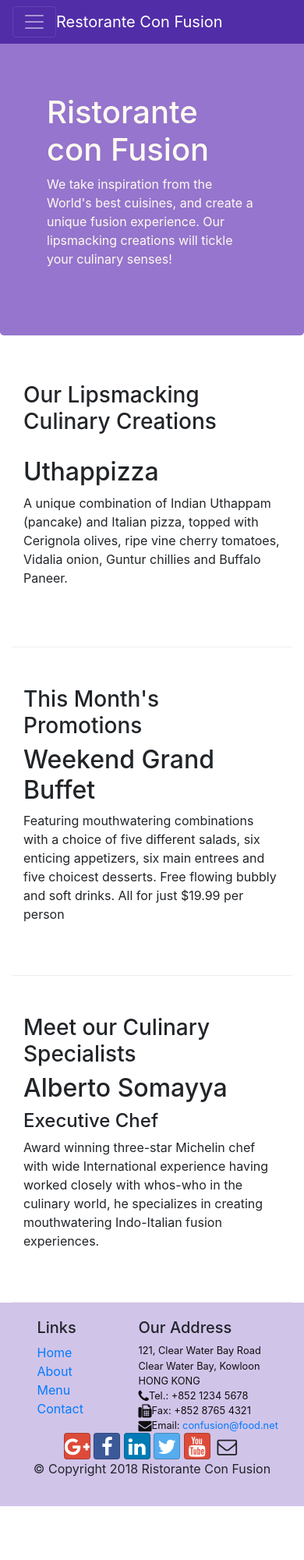
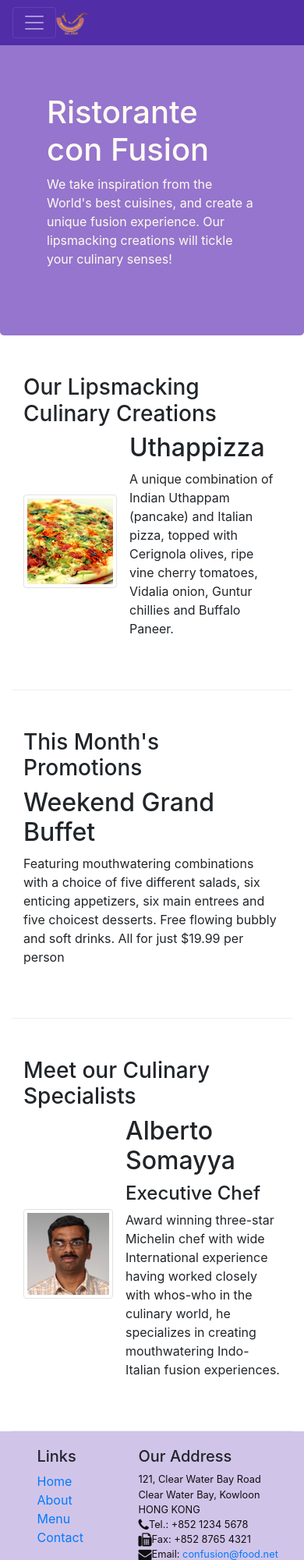
Before and after one commit to lauratsui/conFusion, a website: page index.html in a window 390 px wide. Shown: the top 2000 px of the page at 78% size. Before the commit the page ends 1931 px from the top, so only its background shows below. Drawn offline with nearby package versions, Linux system fonts and the light colour scheme.

Commit message:
images and media

```diff
--- a/index.html
+++ b/index.html
@@ -23,7 +23,7 @@
                     <span class ="navbar-toggler-icon"></span>
             </button>
 
-            <a class ="navbar-brand mr-auto" href="#">Restorante Con Fusion</a>
+            <a class ="navbar-brand mr-auto" href="#"><img src="img/logo.png" height="30" width="41"></a>
             <div class = "collapse navbar-collapse" id="Navbar">
                 <ul class = "navbar-nav mr-auto">
                     <li class ="nav-item active"><a class ="nav-link" href="#"><span class="fa fa-home fa-lg"></span>Home</a></li>
@@ -55,8 +55,13 @@
                 <h3>Our Lipsmacking Culinary Creations</h3>
             </div>
             <div class = "col col-sm order-sm-first col-md">
-                <h2>Uthappizza</h2>
-                <p>A unique combination of Indian Uthappam (pancake) and Italian pizza, topped with Cerignola olives, ripe vine cherry tomatoes, Vidalia onion, Guntur chillies and Buffalo Paneer.</p>
+                <div class="media">
+                    <img class="d-flex mr-3 img-thumbnail align-self-center" src="img/uthappizza.png" alt="uthappizza">
+                    <div class="media-body">
+                        <h2 class="mt-0">Uthappizza</h2>
+                        <p>A unique combination of Indian Uthappam (pancake) and Italian pizza, topped with Cerignola olives, ripe vine cherry tomatoes, Vidalia onion, Guntur chillies and Buffalo Paneer.</p>
+                    </div>
+                </div>
             </div>
         </div>
 
@@ -76,9 +81,14 @@
                 <h3>Meet our Culinary Specialists</h3>
             </div>
             <div class = "col col-sm order-sm-first col-md">
-                <h2>Alberto Somayya</h2>
-                <h4>Executive Chef</h4>
-                <p>Award winning three-star Michelin chef with wide International experience having worked closely with whos-who in the culinary world, he specializes in creating mouthwatering Indo-Italian fusion experiences. </p>
+                <div class="media">
+                    <img class="d-flex mr-3 img-thumbnail align-self-center" src="img/alberto.png" alt="alberto">
+                    <div class="media-body">
+                        <h2>Alberto Somayya</h2>
+                        <h4>Executive Chef</h4>
+                        <p>Award winning three-star Michelin chef with wide International experience having worked closely with whos-who in the culinary world, he specializes in creating mouthwatering Indo-Italian fusion experiences. </p>
+                    </div>
+                </div>
             </div>
         </div>
     </div>
```
Also changed, not shown: aboutus.html (+3 -2 lines), img/alberto.png (added), img/buffet.png (added), img/logo.png (added), img/uthappizza.png (added), 1 other file.
